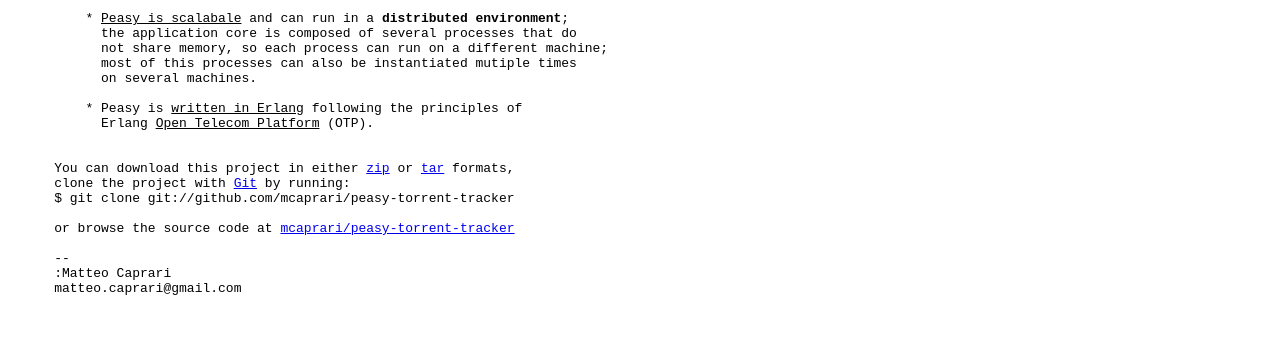
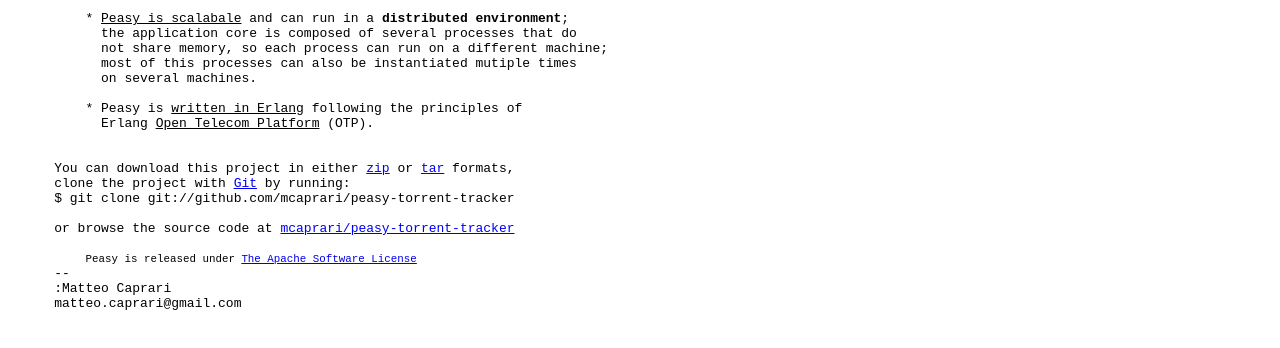
Before and after one commit to caprazzo/peasy-torrent-tracker, a plain HTML site: page index.html in a window 1280 px wide. Shown: the part 322-670 px from the top of the page. Drawn offline with Linux system fonts and the light colour scheme.

Commit message:
added license notice

```diff
--- a/index.html
+++ b/index.html
@@ -61,6 +61,7 @@
 
     or browse the source code at <a href="http://github.com/mcaprari/peasy-torrent-tracker">mcaprari/peasy-torrent-tracker</a>
 
+	<small>Peasy is released under <a href="http://www.apache.org/licenses/LICENSE-2.0.txt">The Apache Software License</a></small>
     --
     :Matteo Caprari
     matteo.caprari@gmail.com
```
